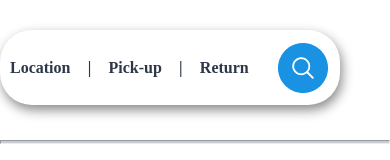
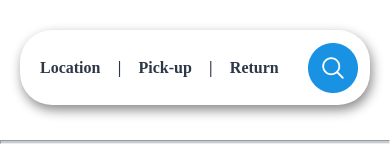
Before and after one commit to jone557/Book2Weel, a plain HTML site: page index.html in a window 390 px wide. Shown: the top 160 px of the page. Drawn offline with Linux system fonts and the light colour scheme.

Commit message:
phone-size updated

```diff
--- a/mediaQuerry.css
+++ b/mediaQuerry.css
@@ -14,7 +14,7 @@
 
 
   }
-@media screen and (min-width: 390px) and (max-width: 768px) {
+@media screen and (min-width: 420px) and (max-width: 768px) {
     .card-container{
         grid-template-columns: auto auto;
         gap: 5px;
@@ -56,7 +56,7 @@
         height: 25px;
     }
 }
-@media screen and (max-width: 390px) {
+@media screen and (max-width: 420px) {
     .card-container{
         grid-template-columns: auto;
         gap: 20px;
@@ -73,7 +73,7 @@
 
     }
     .nav {
-        margin: 30px 0 0 0;
+        margin: 30px 0 0 20px;
     }
     hr{
         margin: 0;
```
